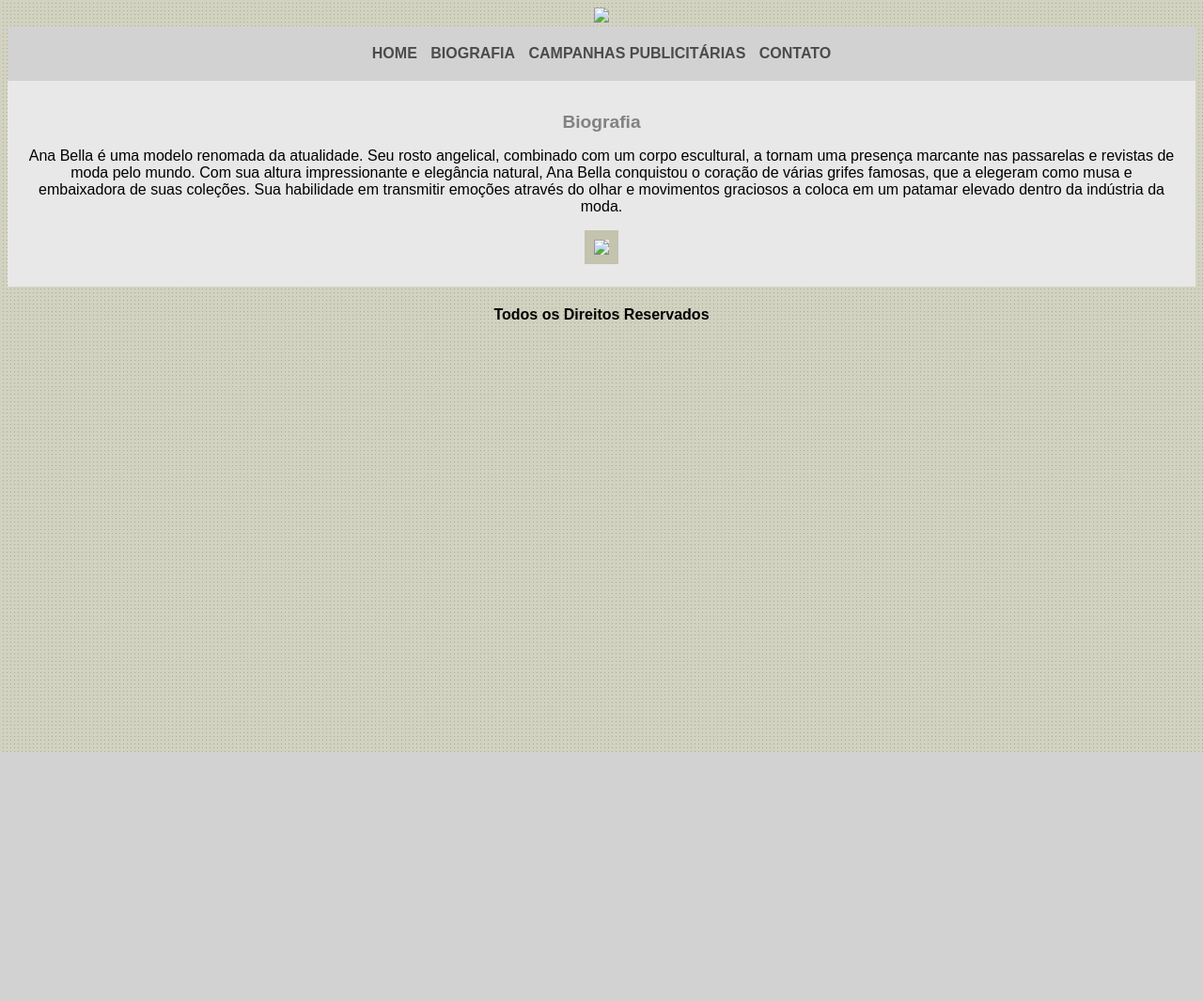
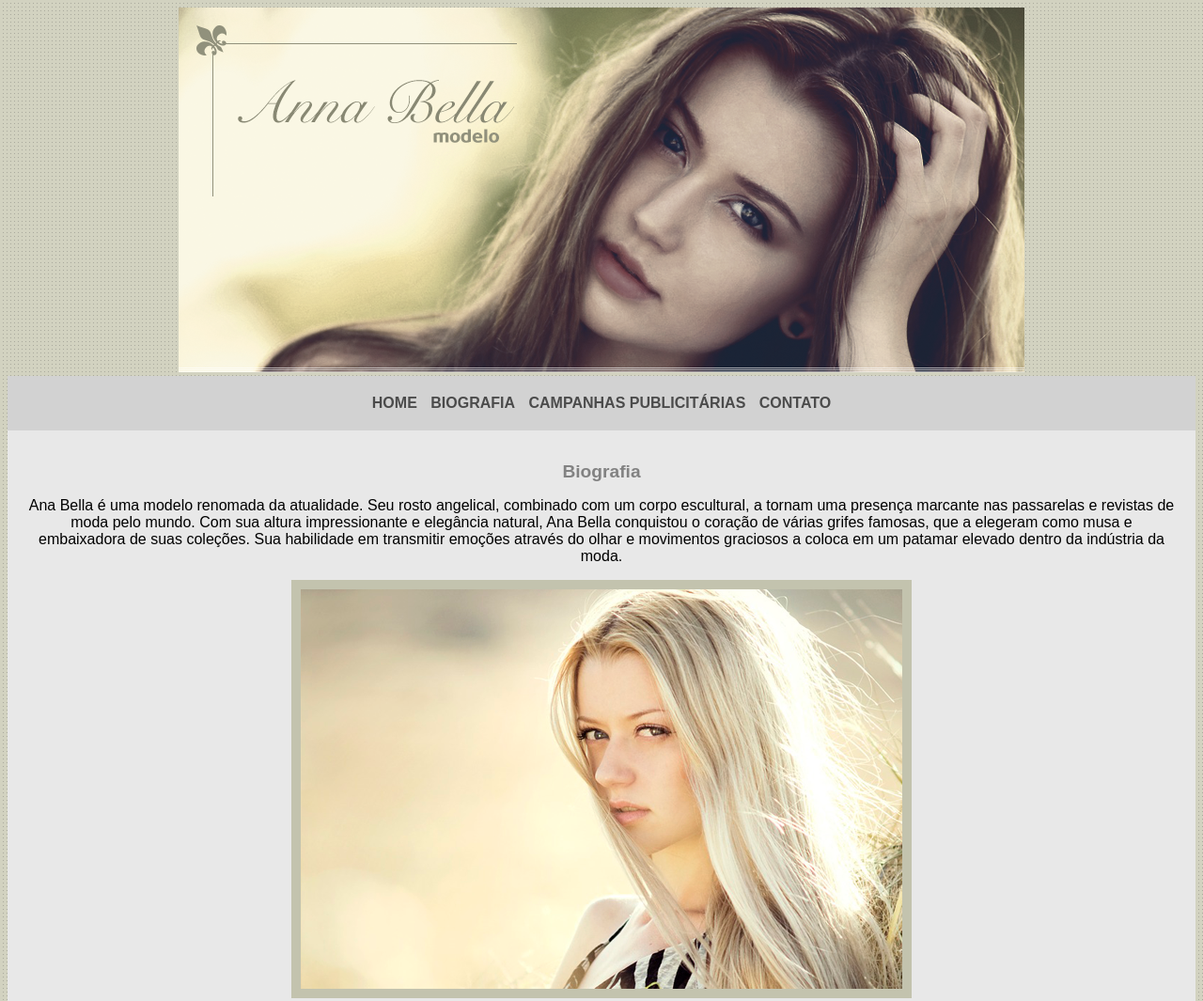
Before and after one commit to Abderson/Ana-Bella, a plain HTML site: page biografia.html in a window 1280 px wide. Shown: the top 1065 px of the page at 94% size. Before the commit the page ends 800 px from the top, so only its background shows below. Drawn offline with Linux system fonts and the light colour scheme; files whose address does not match are found by name.

Commit message:
Update biografia.html

```diff
--- a/biografia.html
+++ b/biografia.html
@@ -11,7 +11,7 @@
 <body>
     <div id="principal">
 
-        <img src="capa.png.png">
+        <img src="imagens/capa.png.png">
 
         <div id="menu">
             <a href="index.html">HOME</a>
@@ -28,7 +28,7 @@
                 Com sua altura impressionante e elegância natural, Ana Bella conquistou o coração de várias grifes
                 famosas, que a elegeram como musa e embaixadora de suas coleções. Sua habilidade em transmitir emoções
                 através do olhar e movimentos graciosos a coloca em um patamar elevado dentro da indústria da moda. </p>
-                <img src="foto2.png" class="img-campanha">
+                <img src="imagens/foto2.png" class="img-campanha">
         </div>
         <div id="rodape">
             <h4>Todos os Direitos Reservados</h4>
```
